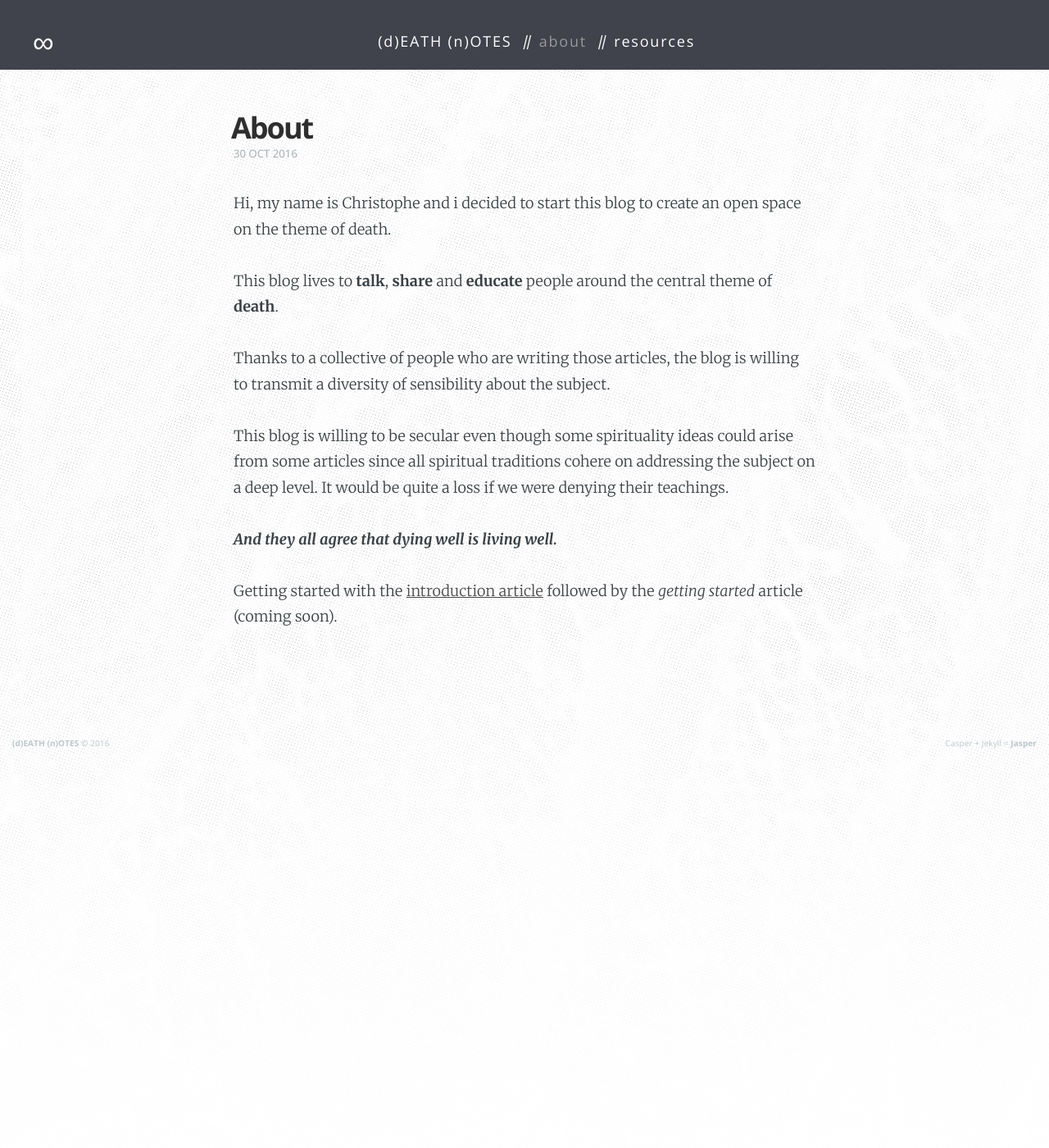
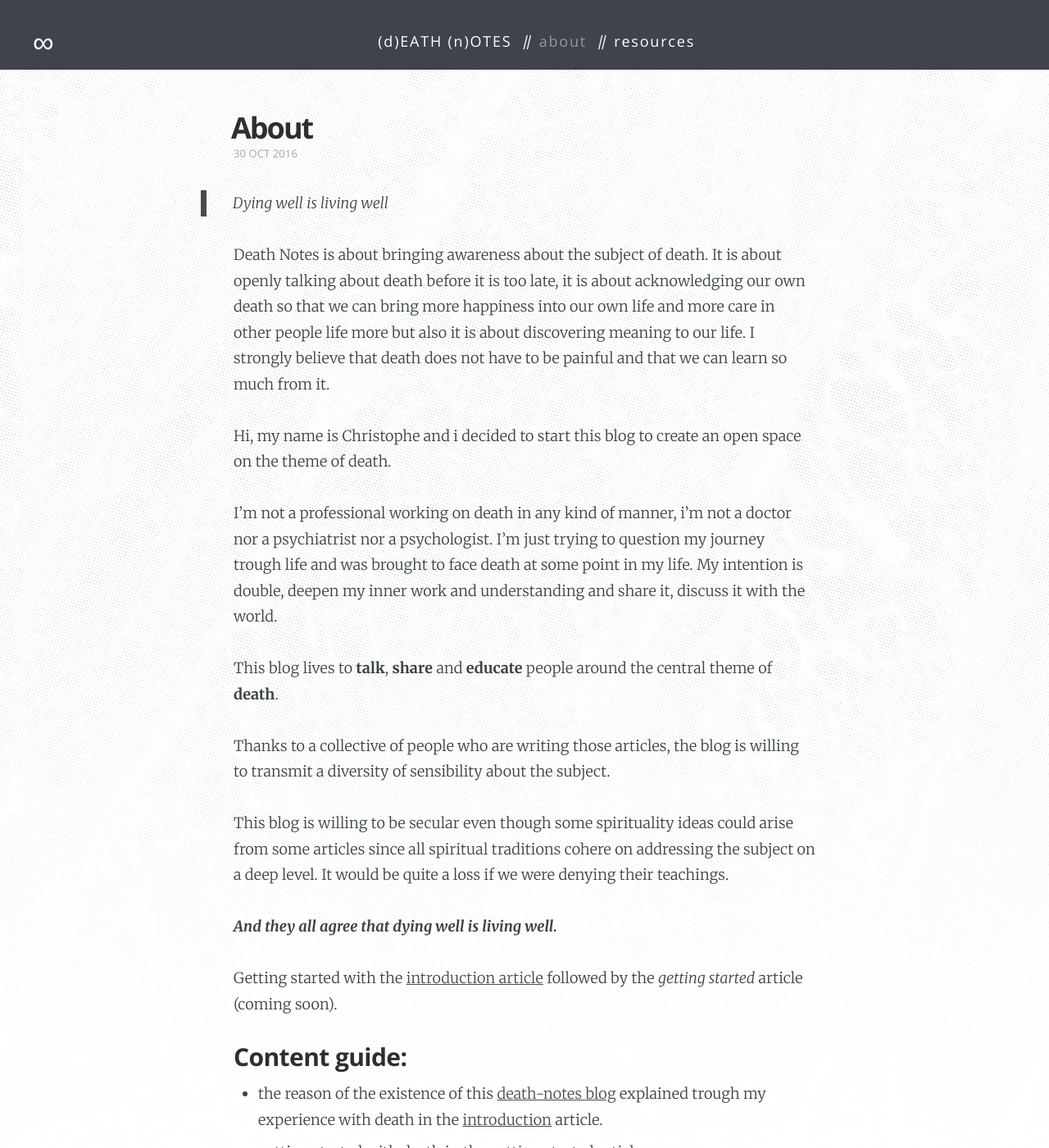
Before and after one commit to chrisvidal/death-notes, a Jekyll site: the page built from _pages/about.md, in a window 1280 px wide and 1400 px high. Shown: the whole window at 82% size. Built offline with Jekyll 4.4.1, drawn with Linux system fonts in a browser that asks for light colours; some of the changed text lies outside the part shown.

Commit message:
about updaed - getting started article

```diff
--- a/_pages/about.md
+++ b/_pages/about.md
@@ -7,7 +7,16 @@ excerpt: About death-notes project
 author: christophe
 date: 2016-10-30
 ---
+
+>Dying well is living well
+
+Death Notes is about bringing awareness about the subject of death. It is about openly talking about death before it is too late, it is about acknowledging our own death so that we can  bring more happiness into our own life and more care in other people life more but also it is about discovering meaning to our life.
+I strongly believe that death does not have to be painful and that we can learn so much from it.
+
 Hi, my name is Christophe and i decided to start this blog to create an open space on the theme of death.
+
+I'm not a professional working on death in any kind of manner,  i'm not a doctor nor a psychiatrist nor a psychologist. I’m just trying to question my journey trough life and was brought to face death at some point in my life.
+My intention is double, deepen my inner work and understanding and share it, discuss it with the world.
 
 This blog lives to **talk**, **share** and **educate** people around the central theme of **death**.
 
@@ -18,3 +27,9 @@ This blog is willing to be secular even though some spirituality  ideas could ar
 ***And they all agree that dying well is living well.***
 
 Getting started with the [introduction article](/introduction) followed by the *getting started* article (coming soon).
+
+
+### Content guide:
+
+- the reason of the existence of this [death-notes blog](/) explained trough my experience with death in the [introduction](/introduction) article.
+- getting started with death in the [getting started](/getting-started) article.
```
Also changed, not shown: _posts/2016-10-30-introduction.md (+2 -2 lines), _posts/2016-10-31-getting-started.md (added, +67 -0 lines).
